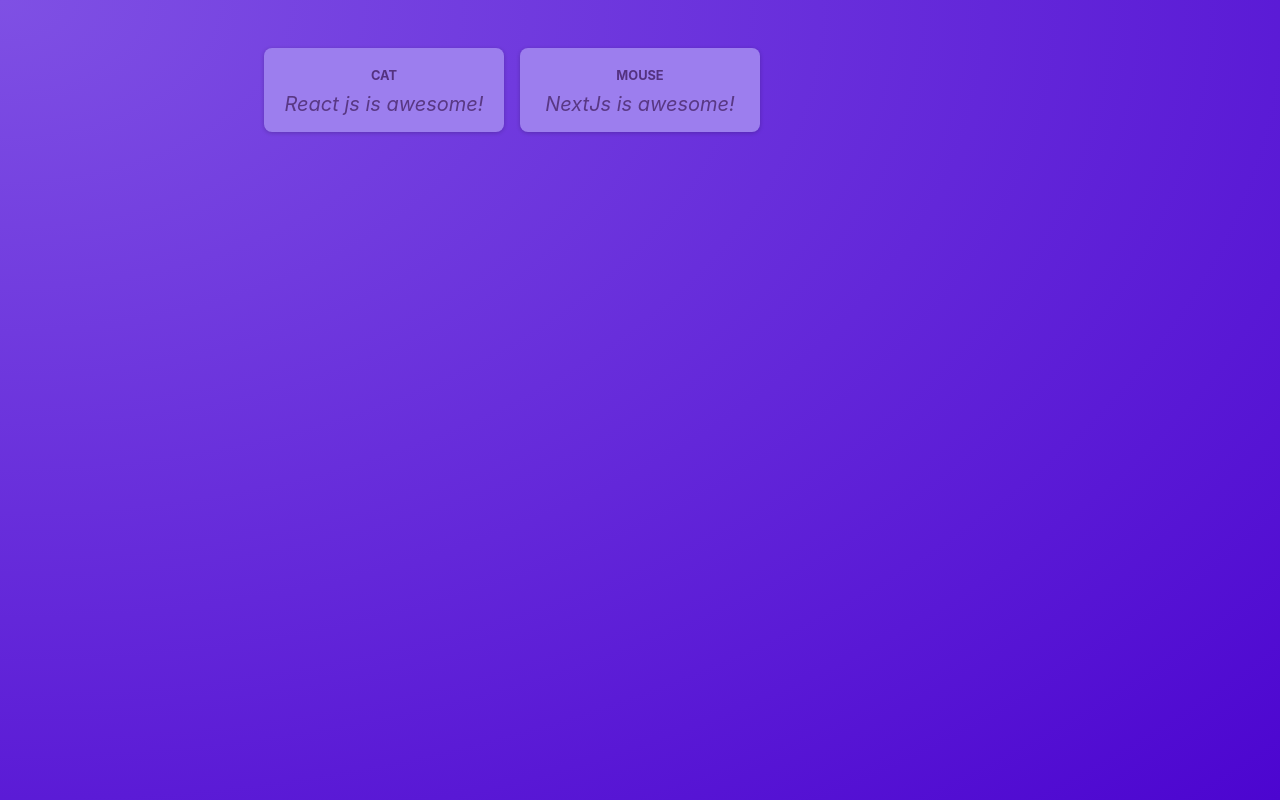
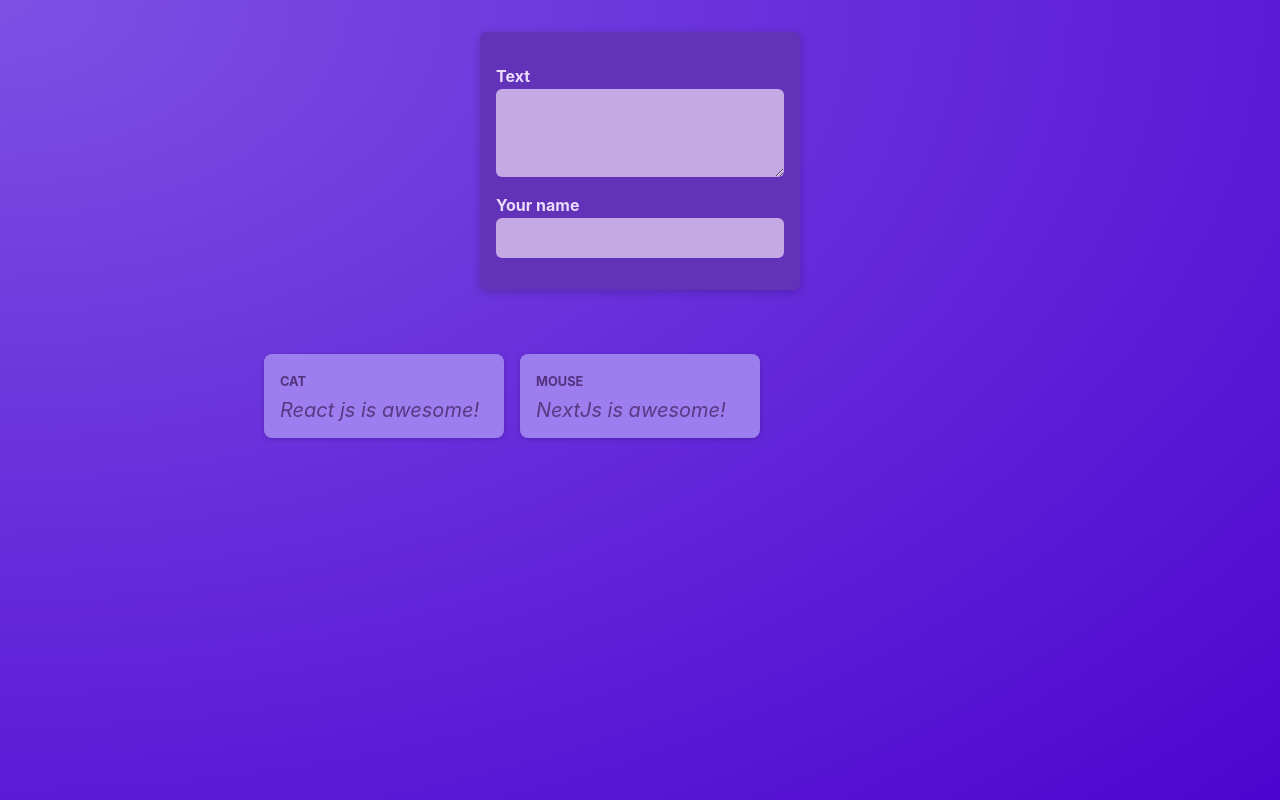
Before and after one commit to VadimKorobec/react-26-1, a React (Vite) app: page / in a window 1280 px wide. Built offline with nearby package versions, Linux system fonts and the light colour scheme.

Commit message:
add useState in NewPost component

```diff
--- /dev/null
+++ b/src/components/NewPost/NewPost.module.css
@@ -0,0 +1,56 @@
+
+.form {
+  background-color: #6233b9;
+  padding: 1rem;
+  width: 20rem;
+  margin: 2rem auto;
+  border-radius: 6px;
+  box-shadow: 0 2px 8px rgba(0, 0, 0, 0.2);
+}
+
+.form label {
+  display: block;
+  margin-bottom: 0.05rem;
+  color: #eadbfb;
+  font-weight: bold;
+}
+
+.form input,
+.form textarea {
+  display: block;
+  width: 100%;
+  font: inherit;
+  padding: 0.5rem;
+  border-radius: 6px;
+  border: none;
+  background-color: #c4a9e4;
+  color: #28262c;
+}
+
+.actions {
+  display: flex;
+  justify-content: flex-end;
+  gap: 0.5rem;
+}
+
+.actions button {
+  cursor: pointer;
+  font: inherit;
+  padding: 0.5rem 1.5rem;
+  border: none;
+  border-radius: 4px;
+  background-color: #34036c;
+  color: #e5d5f7;
+}
+
+.actions button:hover {
+  background-color: #23014a;
+}
+
+.actions button[type='button'] {
+  background-color: transparent;
+}
+
+.actions button[type='button']:hover {
+  color: #d1bee6;
+}
--- /dev/null
+++ b/src/components/NewPost/NewPost.tsx
@@ -0,0 +1,24 @@
+import { useState } from "react";
+import styles from "./NewPost.module.css";
+
+export const NewPost = () => {
+  const [text, setText] = useState<string>("");
+
+  const handleChangeBody = (e: React.ChangeEvent<HTMLTextAreaElement>) => {
+    setText(e.target.value);
+  };
+
+  return (
+    <form className={styles.form}>
+      <p>
+        <label htmlFor="body">Text</label>
+        <textarea onChange={handleChangeBody} id="body" required rows={3} />
+      </p>
+      <p>{text}</p>
+      <p>
+        <label htmlFor="name">Your name</label>
+        <input type="text" id="name" required />
+      </p>
+    </form>
+  );
+};
--- a/src/components/PostsList/PostsList.tsx
+++ b/src/components/PostsList/PostsList.tsx
@@ -1,4 +1,5 @@
 import type { Post } from "../../types/post";
+import { NewPost } from "../NewPost/NewPost";
 import { PostItem } from "../PostItem/PostItem";
 
 import styles from "./PostsList.module.css";
@@ -9,6 +10,8 @@
 
 export const PostsList = ({ posts }: PostsListProps) => {
   return (
+    <>
+      <NewPost />
       <ul className={styles.posts}>
         {posts.map((post) => (
           <li key={post.id}>
@@ -16,5 +19,6 @@
           </li>
         ))}
       </ul>
+    </>
   );
 };
--- a/src/index.css
+++ b/src/index.css
@@ -18,6 +18,5 @@
 
 body {
   margin: 0;
-  text-align: center;
   color: #e6ddf9;
 }
```
Lines whose indentation alone changed are shown as unchanged.
